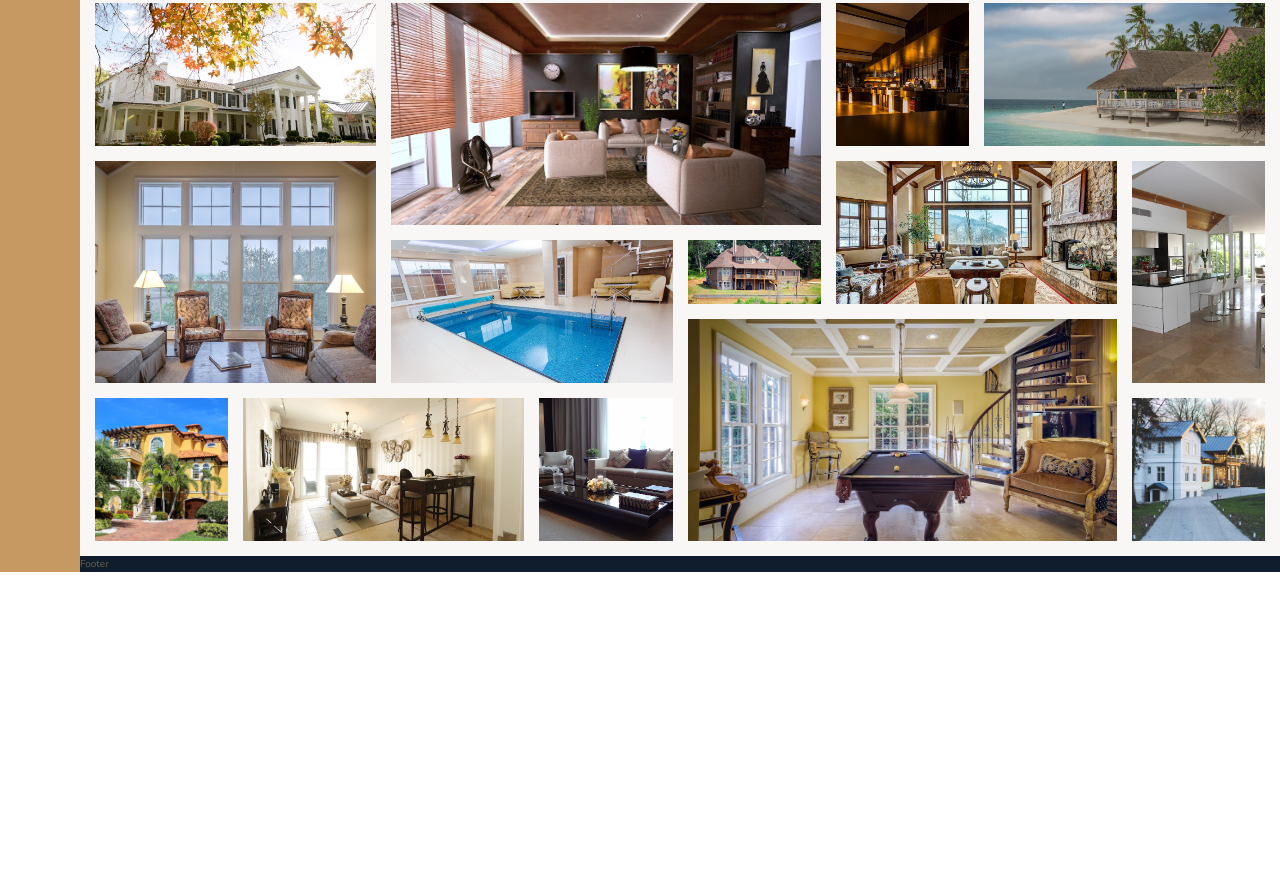
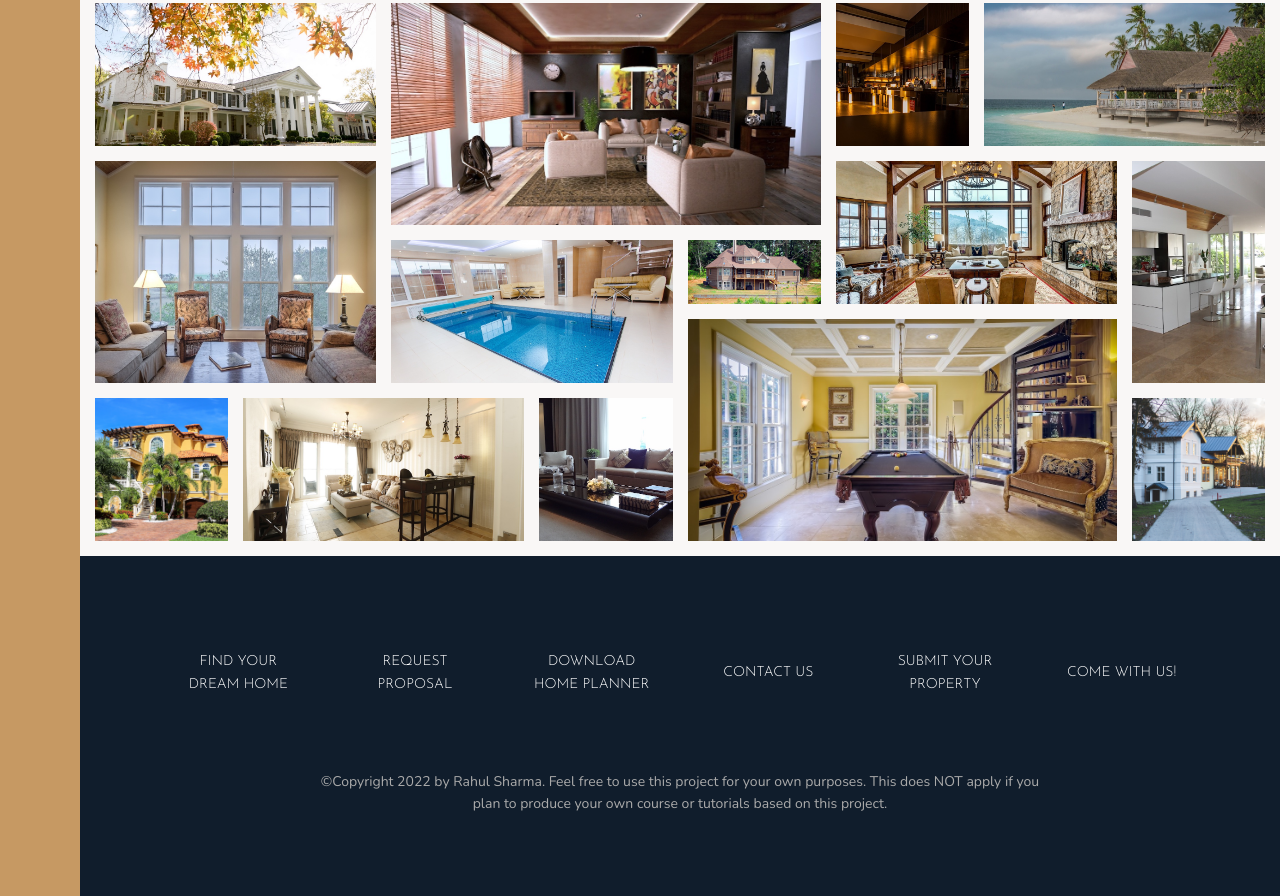
Before and after one commit to rahulsharma0212/nexter, a website: page index.html in a window 1280 px wide. Shown: the part 3084-3980 px from the top of the page. Before the commit the page ends 3656 px from the top, so only its background shows below. Drawn offline with nearby package versions, Linux system fonts and the light colour scheme.

Commit message:
footer section implemented

```diff
--- a/index.html
+++ b/index.html
@@ -338,6 +338,30 @@
         <img src="img/gal-14.jpeg" alt="Gallery Img 14" class="gallery__img" />
       </figure>
     </div>
-    <div class="footer">Footer</div>
+    <div class="footer">
+      <ul class="nav">
+        <li class="nav__item">
+          <a href="#" class="nav__link">Find your dream home</a>
+        </li>
+        <li class="nav__item">
+          <a href="#" class="nav__link">Request proposal</a>
+        </li>
+        <li class="nav__item">
+          <a href="#" class="nav__link">Download home planner</a>
+        </li>
+        <li class="nav__item"><a href="#" class="nav__link">Contact us</a></li>
+        <li class="nav__item">
+          <a href="#" class="nav__link">Submit your property</a>
+        </li>
+        <li class="nav__item">
+          <a href="#" class="nav__link">Come with us!</a>
+        </li>
+      </ul>
+      <p class="copyright">
+        &copy;Copyright 2022 by Rahul Sharma. Feel free to use this project for
+        your own purposes. This does NOT apply if you plan to produce your own
+        course or tutorials based on this project.
+      </p>
+    </div>
   </body>
 </html>
--- a/sass/_footer.scss
+++ b/sass/_footer.scss
@@ -1,4 +1,42 @@
 .footer {
   background-color: $color-secondary;
   grid-column: full-start/full-end;
+  padding: 8rem;
 }
+
+.nav {
+  list-style: none;
+  display: grid;
+  grid-template-columns: repeat(6, minmax(15rem, 1fr));
+  grid-gap: 2rem;
+  align-items: center;
+
+  &__link:link,
+  &__link:visited {
+    text-decoration: none;
+    font-size: 1.4rem;
+    color: #fff;
+    text-transform: uppercase;
+    text-align: center;
+    font-family: $font-display;
+    padding: 1.5rem;
+    display: block;
+    transition: all 0.2s;
+  }
+
+  &__link:hover,
+  &__link:active {
+    background-color: rgba(#fff, 0.05);
+    transform: translateY(-3px);
+  }
+}
+
+.copyright {
+  font-size: 1.4rem;
+  color: $color-grey-light-2;
+  margin-top: 6rem;
+  margin-left: auto;
+  margin-right: auto;
+  text-align: center;
+  width: 70%;
+}
```
Also changed, not shown: css/style.css.
